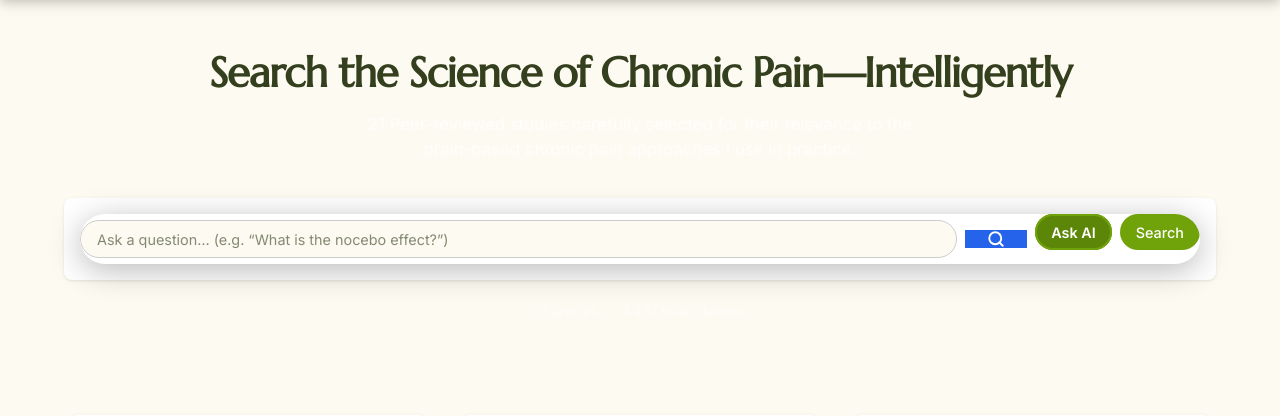
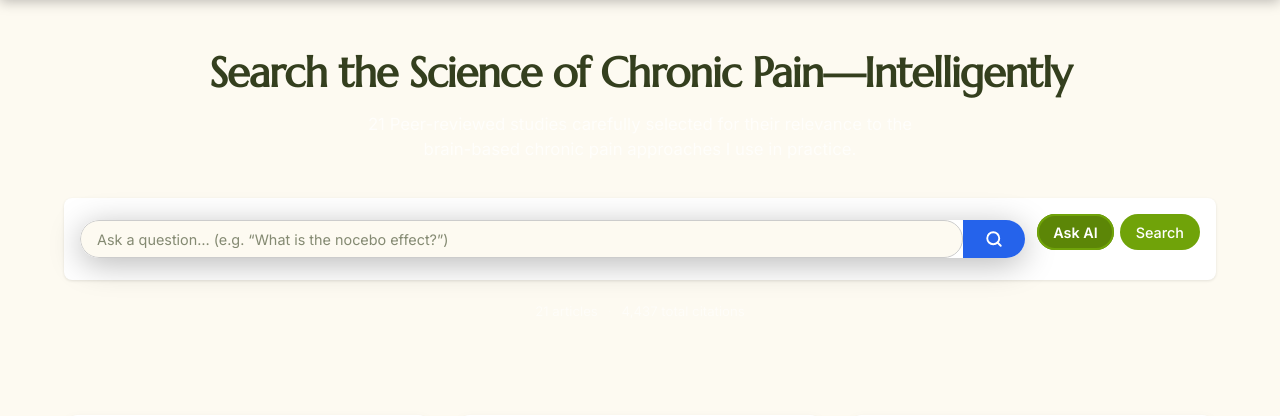
Before and after one commit to Blairgolson2/BlairGolsonWebsiteResearch, a Flask app: page / in a window 1280 px wide. Shown: the part 58-474 px from the top of the page. Run offline with Flask 3, Linux system fonts and the light colour scheme; data comes from the database, SQL or seed files in the repository.

Commit message:
Update index.html

```diff
--- a/templates/index.html
+++ b/templates/index.html
@@ -1,4 +1,3 @@
-
 {% extends "base.html" %}
 
 {% block title %}Research Library — Pain &amp; Mind-Body Medicine{% endblock %}
@@ -17,15 +16,8 @@
       {% endif %}
     </p>
 
-    {#
-      The query-search-group contains the search input, icon button, and the query mode toggle.  To ensure
-      the Ask AI and Search buttons align vertically with the search field on desktop, the search wrapper
-      is now a flex container and the mode toggle has been moved inside it.  The search input uses
-      flex:1 so it expands to fill available space.  On mobile, CSS can override the flex direction to
-      stack the buttons below the input.
-    #}
         <div class="query-search-group" style="display:flex; align-items:center; gap:0.75rem; width:100%;">
-      <div class="search-wrapper" role="search" style="flex:1; display:flex; align-items:center; gap:0.5rem;">
+  <div class="search-wrapper" role="search" style="flex:1;">
     <label for="search-input" class="sr-only">Search or ask a question</label>
     <input
       id="search-input"
@@ -34,7 +26,7 @@
       placeholder="Search across all studies… (try \"placebo\", \"RCT\", \"fibromyalgia\")"
       autocomplete="off" autocorrect="off" autocapitalize="off" inputmode="search"
       spellcheck="false"
-          style="flex:1;"
+      style="width:100%;"
     >
     <button class="search-btn" id="search-btn" aria-label="Search">
       <svg width="18" height="18" viewBox="0 0 24 24" fill="none"
@@ -43,11 +35,14 @@
         <path d="m21 21-4.35-4.35"/>
       </svg>
     </button>
-        <div class="query-mode-toggle" role="group" aria-label="Query mode" style="display:flex; gap:0.5rem;">
+  </div>
+  <div class="query-mode-toggle" role="group" aria-label="Query mode">
     <button class="mode-btn mode-btn--active" id="mode-ask" aria-pressed="true">Ask AI</button>
     <button class="mode-btn" id="mode-search" aria-pressed="false">Search</button>
   </div>
 </div>
+
+
     </div>
 
     {% if not db_empty and stats %}
```
Lines whose indentation alone changed are shown as unchanged.
